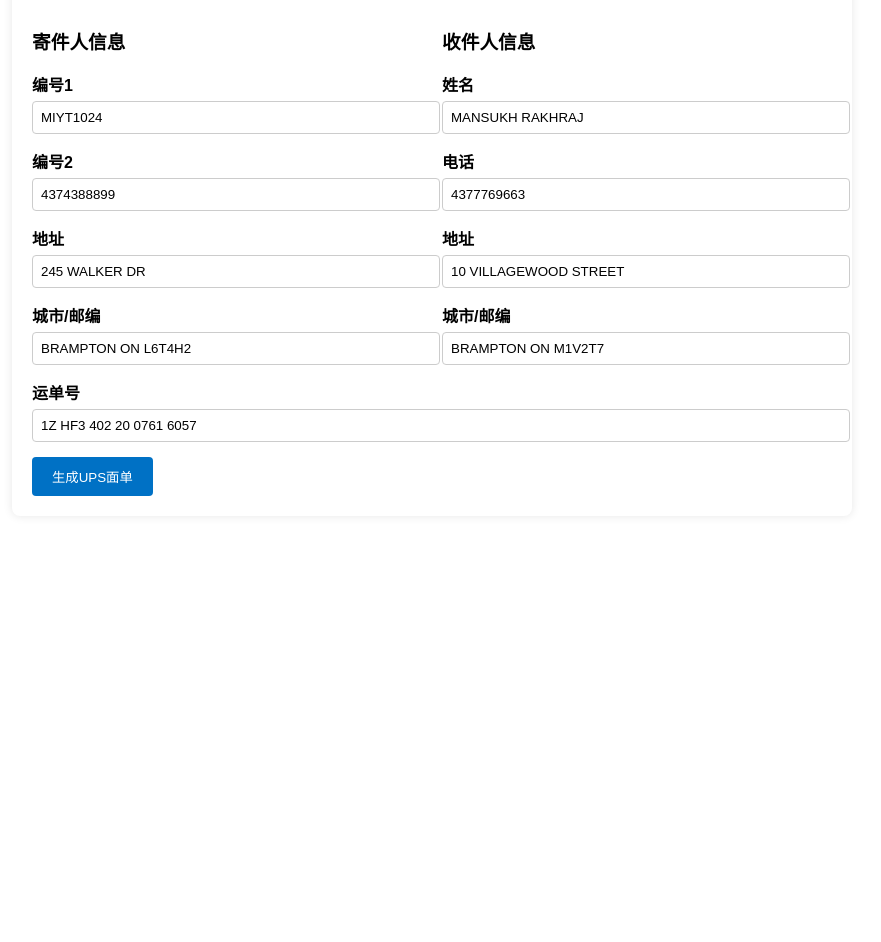
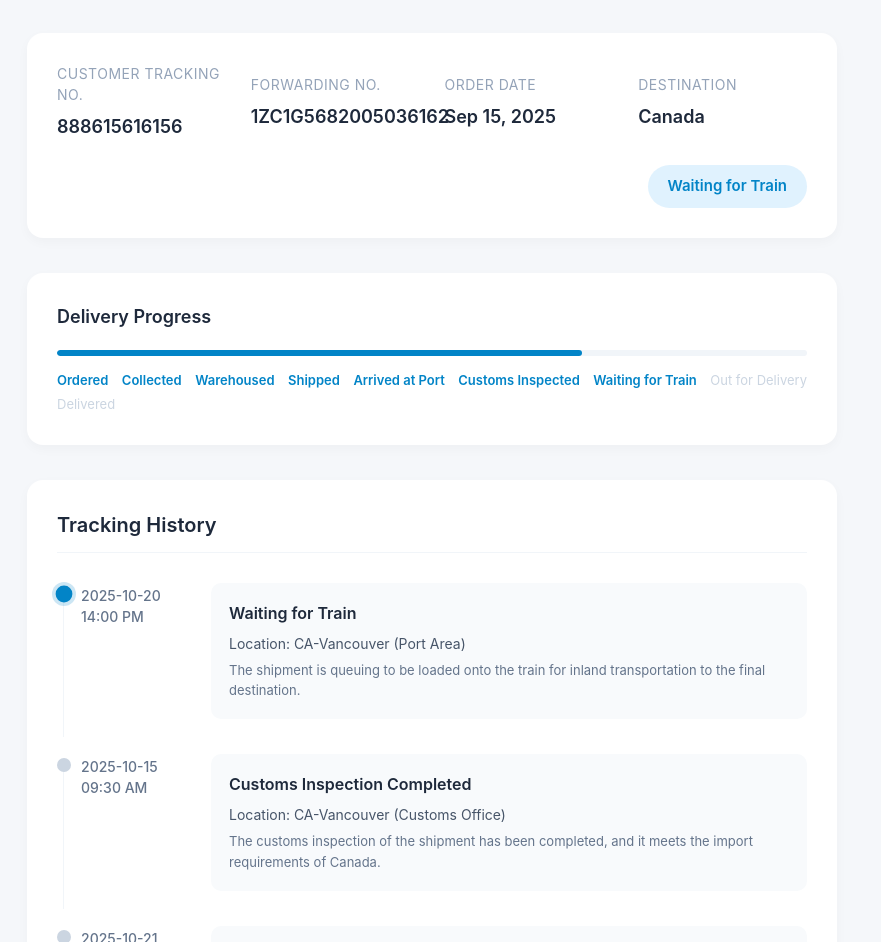
Before and after one commit to HH162645/UPS, a plain HTML site: page index.htm in a window 1280 px wide. Shown: the part 129-1071 px from the top of the page, without its empty margins (208-1089 px from the left). Before the commit the page ends 800 px from the top, so only its background shows below. Drawn offline with Linux system fonts and the light colour scheme.

Commit message:
Update index.htm

```diff
--- a/index.htm
+++ b/index.htm
@@ -1,146 +1,381 @@
 <!DOCTYPE html>
-<html lang="zh-CN">
+<html lang="en">
 <head>
     <meta charset="UTF-8">
     <meta name="viewport" content="width=device-width, initial-scale=1.0">
-    <title>UPS面单生成器</title>
-    <script src="https://cdn.jsdelivr.net/npm/jsbarcode@3.11.6/dist/JsBarcode.all.min.js"></script>
+    <title>Shipment Tracking</title>
     <style>
-        body { font-family: Arial, sans-serif; padding: 20px; }
-        .form { max-width: 800px; margin: 0 auto; background: #fff; padding: 20px; border-radius: 8px; box-shadow: 0 0 10px rgba(0,0,0,0.1); }
-        .form-grid { display: grid; grid-template-columns: 1fr 1fr; gap: 20px; }
-        .form-group { margin-bottom: 15px; }
-        .form-group label { display: block; margin-bottom: 5px; font-weight: bold; }
-        .form-group input { width: 100%; padding: 8px; border: 1px solid #ccc; border-radius: 4px; }
-        button { padding: 10px 20px; background: #0071c5; color: #fff; border: none; border-radius: 4px; cursor: pointer; }
-        .label-container { max-width: 4in; margin: 30px auto; border: 1px solid #000; padding: 20px; font-size: 12px; }
-        .barcode { margin: 10px 0; }
-        .hidden { display: none; }
+        * {
+            margin: 0;
+            padding: 0;
+            box-sizing: border-box;
+            font-family: "Inter", "Arial", sans-serif;
+        }
+        body {
+            background-color: #f5f7fa;
+            padding: 40px 0;
+            line-height: 1.5;
+        }
+        .tracking-container {
+            max-width: 850px;
+            margin: 0 auto;
+            padding: 0 20px;
+        }
+        .tracking-header {
+            text-align: center;
+            margin-bottom: 40px;
+        }
+        .tracking-header h1 {
+            color: #1e293b;
+            font-size: 32px;
+            font-weight: 700;
+            margin-bottom: 10px;
+            letter-spacing: -0.5px;
+        }
+        .tracking-header p {
+            color: #64748b;
+            font-size: 16px;
+            max-width: 600px;
+            margin: 0 auto;
+        }
+        .tracking-summary {
+            background: white;
+            border-radius: 16px;
+            padding: 30px;
+            margin-bottom: 35px;
+            box-shadow: 0 4px 12px rgba(0,0,0,0.03);
+            display: flex;
+            flex-wrap: wrap;
+            gap: 25px;
+            align-items: center;
+            transition: box-shadow 0.3s ease;
+        }
+        .tracking-summary:hover {
+            box-shadow: 0 8px 20px rgba(0,0,0,0.05);
+        }
+        .summary-item {
+            flex: 1;
+            min-width: 160px;
+        }
+        .summary-item label {
+            display: block;
+            color: #94a3b8;
+            font-size: 14px;
+            margin-bottom: 8px;
+            text-transform: uppercase;
+            letter-spacing: 0.5px;
+        }
+        .summary-item value {
+            display: block;
+            color: #1e293b;
+            font-size: 18px;
+            font-weight: 600;
+        }
+        .summary-status {
+            flex: 1;
+            min-width: 200px;
+            text-align: right;
+        }
+        .status-badge {
+            display: inline-block;
+            background-color: #e0f2fe;
+            color: #0284c7;
+            padding: 10px 20px;
+            border-radius: 30px;
+            font-size: 15px;
+            font-weight: 600;
+        }
+        .tracking-progress {
+            background: white;
+            border-radius: 16px;
+            padding: 30px;
+            margin-bottom: 35px;
+            box-shadow: 0 4px 12px rgba(0,0,0,0.03);
+            transition: box-shadow 0.3s ease;
+        }
+        .tracking-progress:hover {
+            box-shadow: 0 8px 20px rgba(0,0,0,0.05);
+        }
+        .progress-title {
+            color: #1e293b;
+            font-size: 18px;
+            font-weight: 600;
+            margin-bottom: 20px;
+        }
+        .progress-bar {
+            height: 6px;
+            background-color: #f1f5f9;
+            border-radius: 3px;
+            overflow: hidden;
+            margin-bottom: 15px;
+        }
+        .progress-fill {
+            height: 100%;
+            background-color: #0284c7;
+            width: 70%;
+            border-radius: 3px;
+            transition: width 0.5s ease;
+        }
+        .progress-steps {
+            display: flex;
+            justify-content: space-between;
+            font-size: 13px;
+            color: #94a3b8;
+            flex-wrap: wrap;
+            gap: 5px;
+        }
+        .progress-step.active {
+            color: #0284c7;
+            font-weight: 600;
+        }
+        .progress-step.inactive {
+            color: #cbd5e1;
+        }
+        .tracking-timeline {
+            background: white;
+            border-radius: 16px;
+            padding: 30px;
+            box-shadow: 0 4px 12px rgba(0,0,0,0.03);
+        }
+        .timeline-title {
+            color: #1e293b;
+            font-size: 20px;
+            font-weight: 600;
+            margin-bottom: 30px;
+            padding-bottom: 12px;
+            border-bottom: 1px solid #f1f5f9;
+        }
+        .timeline-item {
+            display: flex;
+            margin-bottom: 35px;
+            position: relative;
+            padding-left: 24px;
+        }
+        .timeline-dot {
+            width: 14px;
+            height: 14px;
+            border-radius: 50%;
+            background: #cbd5e1;
+            position: absolute;
+            left: 0;
+            top: 4px;
+            z-index: 2;
+            transition: all 0.3s ease;
+        }
+        .timeline-item.active .timeline-dot {
+            background: #0284c7;
+            box-shadow: 0 0 0 3px rgba(2, 132, 199, 0.2);
+            transform: scale(1.2);
+        }
+        .timeline-item::before {
+            content: '';
+            width: 1px;
+            height: 100%;
+            background: #f1f5f9;
+            position: absolute;
+            left: 6px;
+            top: 18px;
+            z-index: 1;
+        }
+        .timeline-item:last-child::before {
+            display: none;
+        }
+        .timeline-time {
+            width: 130px;
+            color: #64748b;
+            font-size: 14px;
+            padding-top: 2px;
+            font-weight: 500;
+        }
+        .timeline-content {
+            flex: 1;
+            background-color: #f8fafc;
+            padding: 18px;
+            border-radius: 10px;
+            transition: background-color 0.3s ease;
+        }
+        .timeline-item:hover .timeline-content {
+            background-color: #f0f9ff;
+        }
+        .timeline-content .status {
+            color: #1e293b;
+            font-size: 16px;
+            font-weight: 600;
+            margin-bottom: 8px;
+        }
+        .timeline-content .location {
+            color: #475569;
+            font-size: 14px;
+            margin-bottom: 6px;
+        }
+        .timeline-content .description {
+            color: #64748b;
+            font-size: 13px;
+            line-height: 1.6;
+        }
+        @media (max-width: 768px) {
+            .tracking-summary {
+                flex-direction: column;
+                align-items: flex-start;
+                gap: 15px;
+            }
+            .summary-status {
+                text-align: left;
+                width: 100%;
+                margin-top: 10px;
+            }
+            .timeline-time {
+                width: 110px;
+            }
+            .progress-step {
+                font-size: 12px;
+            }
+        }
+        @media (max-width: 480px) {
+            .timeline-item {
+                flex-direction: column;
+                padding-left: 20px;
+            }
+            .timeline-time {
+                width: 100%;
+                margin-bottom: 8px;
+            }
+            .tracking-header h1 {
+                font-size: 26px;
+            }
+        }
     </style>
 </head>
 <body>
-    <div class="form">
-        <h1>UPS标准面单生成器</h1>
-        <div class="form-grid">
-            <!-- 寄件人 -->
-            <div>
-                <h3>寄件人信息</h3>
-                <div class="form-group">
-                    <label>编号1</label>
-                    <input type="text" id="sender-id1" value="MIYT1024">
+    <div class="tracking-container">
+        <div class="tracking-header">
+            <h1>Shipment Tracking</h1>
+            <p>Real-time updates for your delivery from China to Canada</p>
         </div>
-                <div class="form-group">
-                    <label>编号2</label>
-                    <input type="text" id="sender-id2" value="4374388899">
+
+        <div class="tracking-summary">
+            <div class="summary-item">
+                <label>Customer Tracking No.</label>
+                <value>888615616156</value>
             </div>
-                <div class="form-group">
-                    <label>地址</label>
-                    <input type="text" id="sender-address" value="245 WALKER DR">
+            <div class="summary-item">
+                <label>Forwarding No.</label>
+                <value>1ZC1G5682005036162</value>
             </div>
-                <div class="form-group">
-                    <label>城市/邮编</label>
-                    <input type="text" id="sender-city" value="BRAMPTON ON L6T4H2">
+            <div class="summary-item">
+                <label>Order Date</label>
+                <value>Sep 15, 2025</value>
+            </div>
+            <div class="summary-item">
+                <label>Destination</label>
+                <value>Canada</value>
+            </div>
+            <div class="summary-status">
+                <span class="status-badge">Waiting for Train</span>
             </div>
         </div>
-            <!-- 收件人 -->
-            <div>
-                <h3>收件人信息</h3>
-                <div class="form-group">
-                    <label>姓名</label>
-                    <input type="text" id="receiver-name" value="MANSUKH RAKHRAJ">
+
+        <div class="tracking-progress">
+            <div class="progress-title">Delivery Progress</div>
+            <div class="progress-bar">
+                <div class="progress-fill"></div>
             </div>
-                <div class="form-group">
-                    <label>电话</label>
-                    <input type="text" id="receiver-phone" value="4377769663">
-                </div>
-                <div class="form-group">
-                    <label>地址</label>
-                    <input type="text" id="receiver-address" value="10 VILLAGEWOOD STREET">
-                </div>
-                <div class="form-group">
-                    <label>城市/邮编</label>
-                    <input type="text" id="receiver-city" value="BRAMPTON ON M1V2T7">
+            <div class="progress-steps">
+                <span class="progress-step active">Ordered</span>
+                <span class="progress-step active">Collected</span>
+                <span class="progress-step active">Warehoused</span>
+                <span class="progress-step active">Shipped</span>
+                <span class="progress-step active">Arrived at Port</span>
+                <span class="progress-step active">Customs Inspected</span>
+                <span class="progress-step active">Waiting for Train</span>
+                <span class="progress-step inactive">Out for Delivery</span>
+                <span class="progress-step inactive">Delivered</span>
             </div>
         </div>
+
+        <div class="tracking-timeline">
+            <div class="timeline-title">Tracking History</div>
+
+            <div class="timeline-item active">
+                <div class="timeline-dot"></div>
+                <div class="timeline-time">2025-10-20<br>14:00 PM</div>
+                <div class="timeline-content">
+                    <div class="status">Waiting for Train</div>
+                    <div class="location">Location: CA-Vancouver (Port Area)</div>
+                    <div class="description">The shipment is queuing to be loaded onto the train for inland transportation to the final destination.</div>
                 </div>
-        <div class="form-group">
-            <label>运单号</label>
-            <input type="text" id="tracking" value="1Z HF3 402 20 0761 6057">
-        </div>
-        <button onclick="generateLabel()">生成UPS面单</button>
             </div>
 
-    <div id="label-preview" class="hidden">
-        <div class="label-container">
-            <div style="display: flex; justify-content: space-between;">
-                <div>
-                    <div>${document.getElementById('sender-id1').value}</div>
-                    <div>${document.getElementById('sender-id2').value}</div>
-                    <div>${document.getElementById('sender-address').value}</div>
-                    <div>${document.getElementById('sender-city').value}</div>
-                </div>
-                <div>8 KG<br>1 OF 4</div>
-            </div>
-            <div style="text-align: right; margin: 10px 0;">
-                SHP#: HF34 024Q FPL<br>
-                SHP WT: 25 KG<br>
-                DWT: 50,47,42
-            </div>
-            <div style="border-bottom: 1px solid #000; padding-bottom: 5px; margin-bottom: 5px;">
-                <strong>SHIP TO:</strong><br>
-                ${document.getElementById('receiver-name').value}<br>
-                ${document.getElementById('receiver-phone').value}<br>
-                ${document.getElementById('receiver-address').value}<br>
-                <strong>${document.getElementById('receiver-city').value}</strong>
-            </div>
-            <div style="display: flex; gap: 10px; align-items: center; margin: 10px 0;">
-                <div id="qrcode-placeholder" style="width: 80px; height: 80px; border: 1px solid #000; display: flex; align-items: center; justify-content: center;">
-                    二维码
-                </div>
-                <div>
-                    <div style="font-size: 16px; font-weight: bold;">CAN 457 9-01</div>
-                    <div id="region-barcode" class="barcode"></div>
+            <div class="timeline-item">
+                <div class="timeline-dot"></div>
+                <div class="timeline-time">2025-10-15<br>09:30 AM</div>
+                <div class="timeline-content">
+                    <div class="status">Customs Inspection Completed</div>
+                    <div class="location">Location: CA-Vancouver (Customs Office)</div>
+                    <div class="description">The customs inspection of the shipment has been completed, and it meets the import requirements of Canada.</div>
                 </div>
             </div>
-            <div style="font-size: 16px; font-weight: bold; margin: 5px 0;">UPS STANDARD</div>
-            <div>
-                <div>TRACKING #: ${document.getElementById('tracking').value}</div>
-                <div id="tracking-barcode" class="barcode"></div>
+
+            <div class="timeline-item">
+                <div class="timeline-dot"></div>
+                <div class="timeline-time">2025-10-21<br>11:00 AM</div>
+                <div class="timeline-content">
+                    <div class="status">Customs Inspection Notified</div>
+                    <div class="location">Location: CA-Vancouver (Port Customs)</div>
+                    <div class="description">The shipment has been selected for customs inspection, and relevant documents are being verified.</div>
                 </div>
-            <div style="font-weight: bold; margin: 10px 0;">BILLING: P/P</div>
-            <div style="font-size: 10px;">
-                Reference No.1: MIYT10225504<br>
-                Reference No.2: 88851231325<br>
-                <div style="display: flex; justify-content: space-between;">
-                    <span>XOL25.10.01</span>
-                    <span>NV49 42.DA 10/2025*</span>
+            </div>
+
+            <div class="timeline-item">
+                <div class="timeline-dot"></div>
+                <div class="timeline-time">2025-10-26<br>08:00 AM</div>
+                <div class="timeline-content">
+                    <div class="status">Arrived at Port</div>
+                    <div class="location">Location: CA-Vancouver (Port of Vancouver)</div>
+                    <div class="description">The shipment has arrived at the port of Vancouver, Canada, and is awaiting customs clearance.</div>
+                </div>
+            </div>
+
+            <div class="timeline-item">
+                <div class="timeline-dot"></div>
+                <div class="timeline-time">2025-09-28<br>16:00 PM</div>
+                <div class="timeline-content">
+                    <div class="status">Shipped</div>
+                    <div class="location">Location: CN-Shenzhen (Yantian Port)</div>
+                    <div class="description">The shipment has departed from Yantian Port in Shenzhen, China, and is en route to Canada by sea.</div>
+                </div>
+            </div>
+
+            <div class="timeline-item">
+                <div class="timeline-dot"></div>
+                <div class="timeline-time">2025-09-20<br>10:00 AM</div>
+                <div class="timeline-content">
+                    <div class="status">Warehoused</div>
+                    <div class="location">Location: CN-Shenzhen (Shenzhen Warehouse)</div>
+                    <div class="description">The shipment has been stored in the warehouse, preparing for sea shipment to Canada from Yantian Port.</div>
+                </div>
+            </div>
+
+            <div class="timeline-item">
+                <div class="timeline-dot"></div>
+                <div class="timeline-time">2025-09-15<br>06:00 PM</div>
+                <div class="timeline-content">
+                    <div class="status">Collected</div>
+                    <div class="location">Location: CN-Shenzhen (Collection Point)</div>
+                    <div class="description">The shipment has been collected by the courier after the order was placed.</div>
+                </div>
+            </div>
+
+            <div class="timeline-item">
+                <div class="timeline-dot"></div>
+                <div class="timeline-time">2025-09-15<br>10:00 AM</div>
+                <div class="timeline-content">
+                    <div class="status">Ordered</div>
+                    <div class="location">Location: CN-Shenzhen (Online Order)</div>
+                    <div class="description">The shipment order has been placed successfully.</div>
                 </div>
             </div>
         </div>
     </div>
-
-    <script>
-        function generateLabel() {
-            // 填充面单数据
-            const labelHtml = document.getElementById('label-preview').innerHTML
-                .replace(/\${document.getElementById\('sender-id1'\).value}/g, document.getElementById('sender-id1').value)
-                .replace(/\${document.getElementById\('sender-id2'\).value}/g, document.getElementById('sender-id2').value)
-                .replace(/\${document.getElementById\('sender-address'\).value}/g, document.getElementById('sender-address').value)
-                .replace(/\${document.getElementById\('sender-city'\).value}/g, document.getElementById('sender-city').value)
-                .replace(/\${document.getElementById\('receiver-name'\).value}/g, document.getElementById('receiver-name').value)
-                .replace(/\${document.getElementById\('receiver-phone'\).value}/g, document.getElementById('receiver-phone').value)
-                .replace(/\${document.getElementById\('receiver-address'\).value}/g, document.getElementById('receiver-address').value)
-                .replace(/\${document.getElementById\('receiver-city'\).value}/g, document.getElementById('receiver-city').value)
-                .replace(/\${document.getElementById\('tracking'\).value}/g, document.getElementById('tracking').value);
-            document.getElementById('label-preview').innerHTML = labelHtml;
-
-            // 生成条码
-            JsBarcode(document.getElementById('region-barcode'), 'CAN4579-01', { format: 'CODE128', height: 30 });
-            JsBarcode(document.getElementById('tracking-barcode'), document.getElementById('tracking').value.replace(/\s/g, ''), { format: 'CODE128', height: 40 });
-
-            // 显示面单
-            document.getElementById('label-preview').classList.remove('hidden');
-        }
-    </script>
 </body>
 </html>
```
Lines whose indentation alone changed are shown as unchanged.
